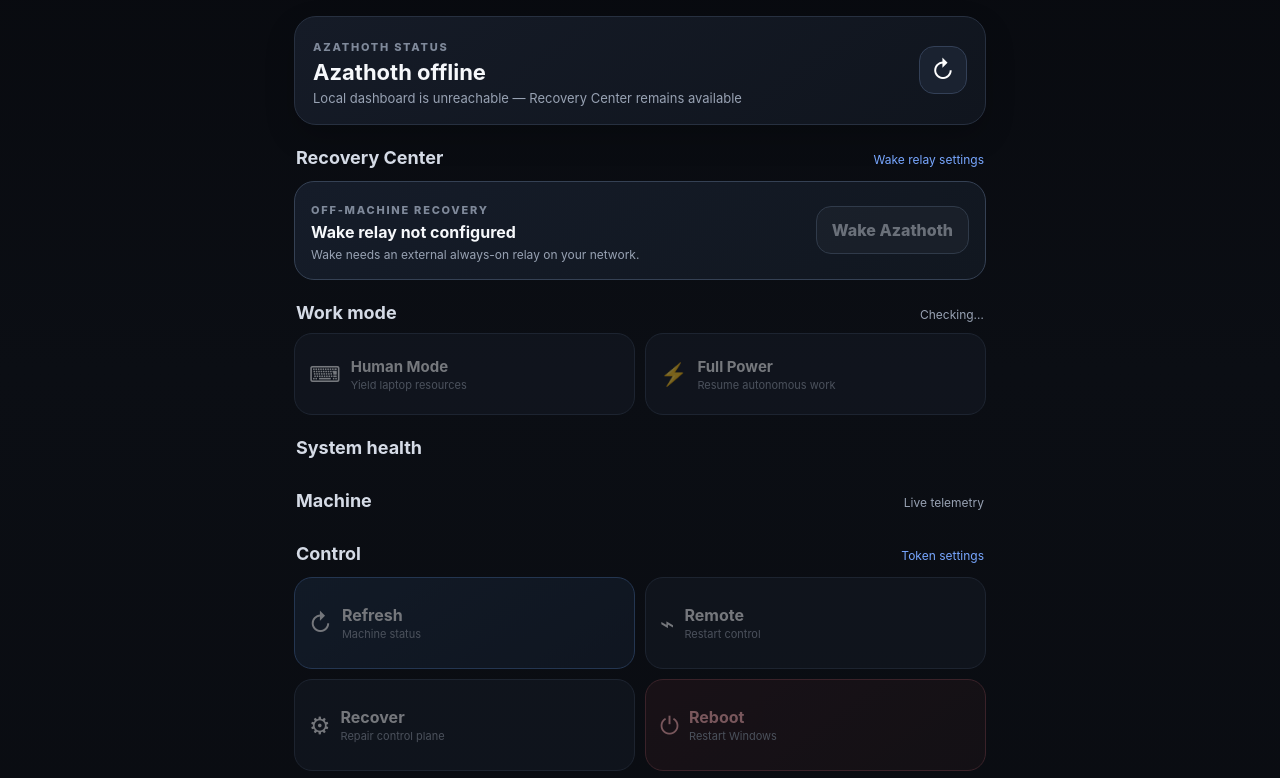
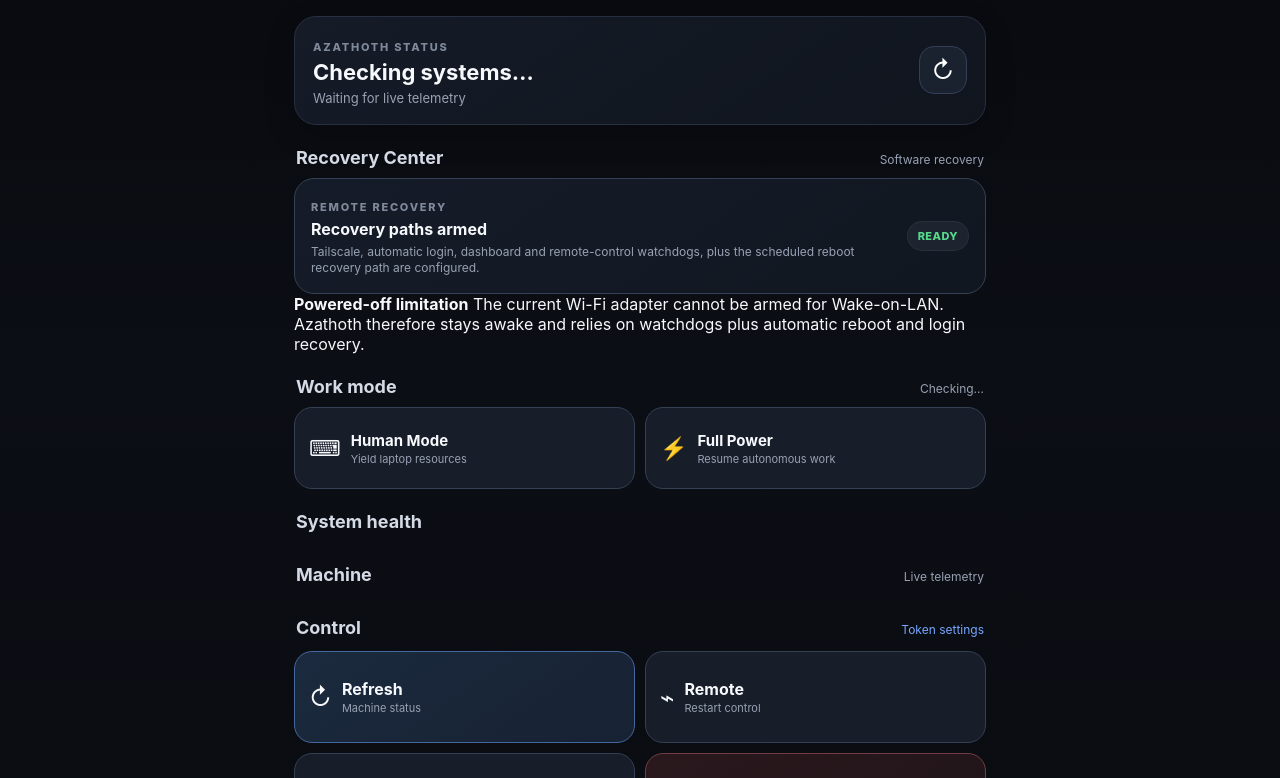
Before and after one commit to jweter/project-orchestrator, a plain HTML site: page dashboard/index.html in a window 1280 px wide. Shown: the part 80-858 px from the top of the page. Drawn offline with Linux system fonts and the light colour scheme; no server answers.

Commit message:
dashboard: simplify recovery center (dashboard/index.html)

```diff
--- a/dashboard/index.html
+++ b/dashboard/index.html
@@ -7,7 +7,7 @@
   <meta name="apple-mobile-web-app-capable" content="yes">
   <meta name="apple-mobile-web-app-status-bar-style" content="black-translucent">
   <link rel="manifest" href="manifest.webmanifest">
-  <link rel="stylesheet" href="app.css?v=5">
+  <link rel="stylesheet" href="app.css?v=6">
   <title>Azathoth Foundry Control</title>
 </head>
 <body>
@@ -21,10 +21,16 @@
     <div id="alerts"></div>
 
     <section>
-      <div class="section-head"><h2>Recovery Center</h2><button id="relay-settings" class="text-button">Wake relay settings</button></div>
-      <div class="recovery-card">
-        <div><span class="eyebrow">OFF-MACHINE RECOVERY</span><b id="relay-state">Wake relay not configured</b><span id="relay-detail">Recovery actions below work while Azathoth is online. Wake requires an external LAN relay.</span></div>
-        <button id="wake-button" class="wake-button" disabled>Wake Azathoth</button>
+      <div class="section-head"><h2>Recovery Center</h2><span class="muted">Software recovery</span></div>
+      <div class="recovery-stack">
+        <div class="recovery-card">
+          <div><span class="eyebrow">REMOTE RECOVERY</span><b>Recovery paths armed</b><span>Tailscale, automatic login, dashboard and remote-control watchdogs, plus the scheduled reboot recovery path are configured.</span></div>
+          <span class="status good">READY</span>
+        </div>
+        <div class="recovery-note">
+          <b>Powered-off limitation</b>
+          <span>The current Wi-Fi adapter cannot be armed for Wake-on-LAN. Azathoth therefore stays awake and relies on watchdogs plus automatic reboot and login recovery.</span>
+        </div>
       </div>
     </section>
 
@@ -72,20 +78,7 @@
     </section>
   </main>
 
-  <dialog id="relay-dialog">
-    <form method="dialog" class="dialog-body" id="relay-form">
-      <h3>Wake relay</h3>
-      <p>The relay must run on another always-on device or router path. Its target is fixed to Azathoth; the phone cannot choose arbitrary devices.</p>
-      <label class="field"><span>Relay URL</span><input id="relay-url" type="url" inputmode="url" autocomplete="off" placeholder="https://relay.example.com"></label>
-      <label class="field"><span>Relay token</span><input id="relay-token" type="password" autocomplete="off" placeholder="Private relay token"></label>
-      <div class="dialog-actions">
-        <button type="button" id="relay-forget" class="danger-lite">Forget</button>
-        <button value="cancel">Cancel</button>
-        <button type="button" id="relay-save">Save</button>
-      </div>
-    </form>
-  </dialog>
 
-  <script src="app.js?v=5"></script>
+  <script src="app.js?v=6"></script>
 </body>
 </html>
```
